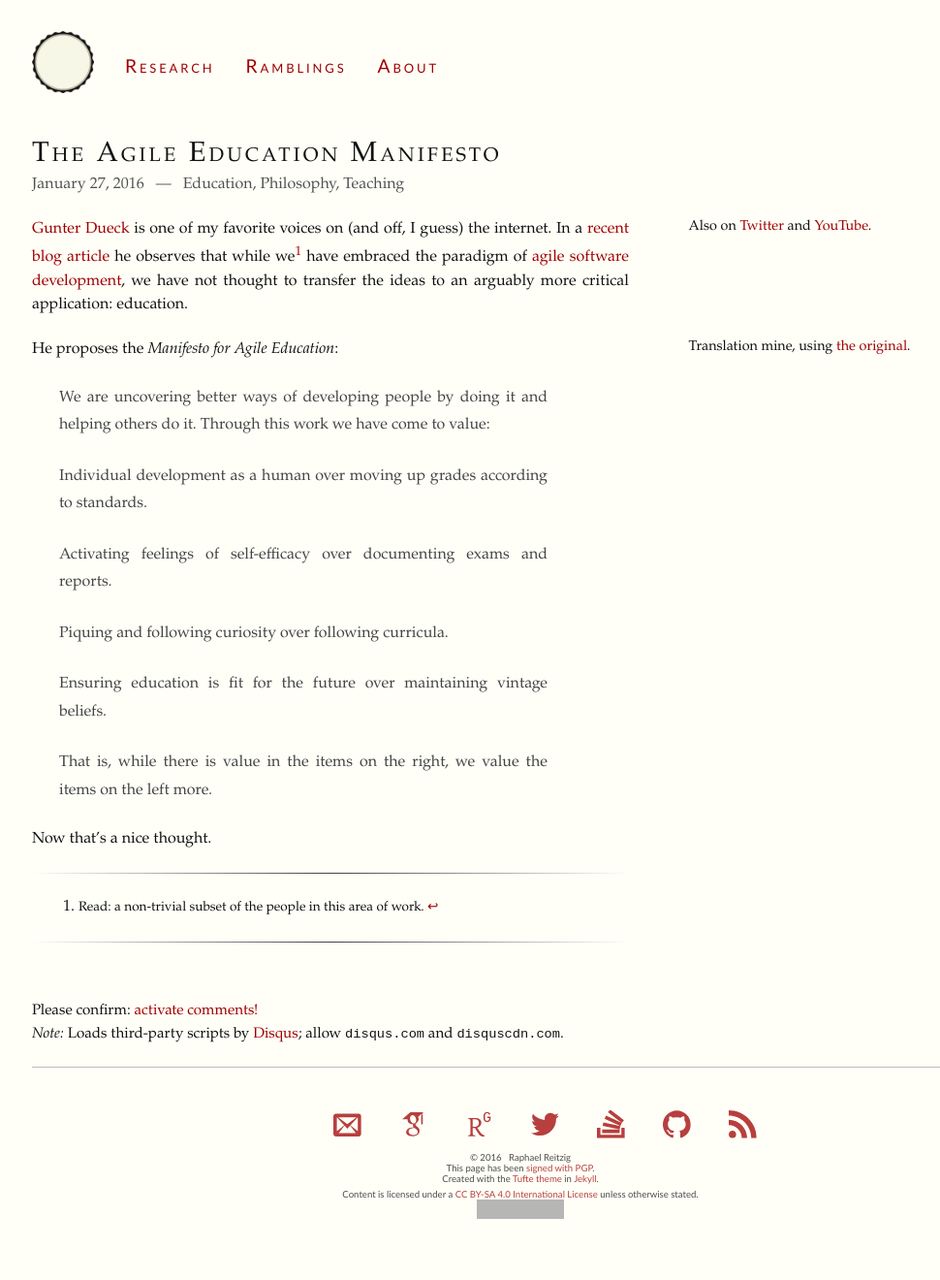
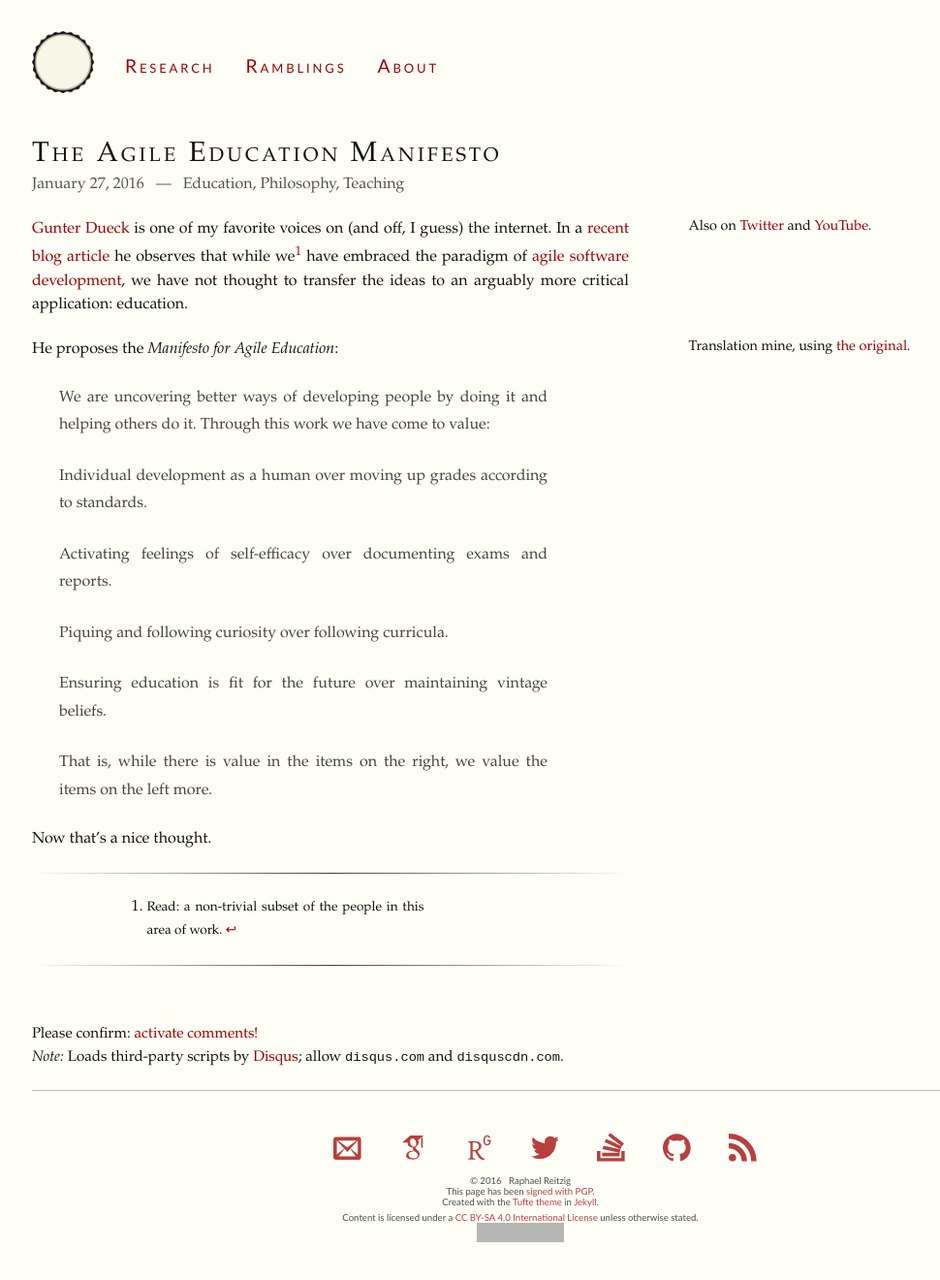
Before and after one commit to reitzig/reitzig.github.io, a Jekyll site: the page built from _posts/2016-01-27-the-agile-education-manifesto.md, in a window 1280 px wide. Shown: the whole page at 97% size, without its empty margins (127-1097 px from the left). Built offline with Jekyll 4.4.1, drawn with Linux system fonts in a browser that asks for light colours; before the commit the page ends 1296 px from its top, so only the background shows below that; grey boxes are pictures that could not be loaded.

Commit message:
Matches styling of OLs in articles to ULs.

```diff
--- a/css/tufte.scss
+++ b/css/tufte.scss
@@ -217,7 +217,7 @@ section { padding-top: 1rem;
           padding-bottom: 1rem; }
 
 
-ul { width: 55%;
+ul, ol { width: 55%;
      -webkit-padding-start: 5%;
      -webkit-padding-end: 5%;
      // list-style-type: none; // Nope?!
@@ -290,7 +290,7 @@ div.table-wrapper { overflow-x: auto; } //changed all overflow values to 'auto'
 
 @media screen and (max-width: 760px) { p, footer,div.mathblock { width: 90%; }
                                        pre code { width: 87.5%; }
-                                       ul { width: 85%; }
+                                       ul, ol { width: 85%; }
                                        figure { max-width: 90%; }
                                        figcaption, figure.fullwidth figcaption { margin-right: 0%;
                                                                                  max-width: none; }
@@ -438,7 +438,7 @@ div.excerpt {
   }
 }
 
-article li,ul {
+article li,ul,ol {
   margin-left: 1em;
 }
 
@@ -726,6 +726,7 @@ p.bibdetailhead {
 
 ol.bibliography {
   margin-left: 1em;
+  width: 85%;
 
   li {
     width: 55%;
```
